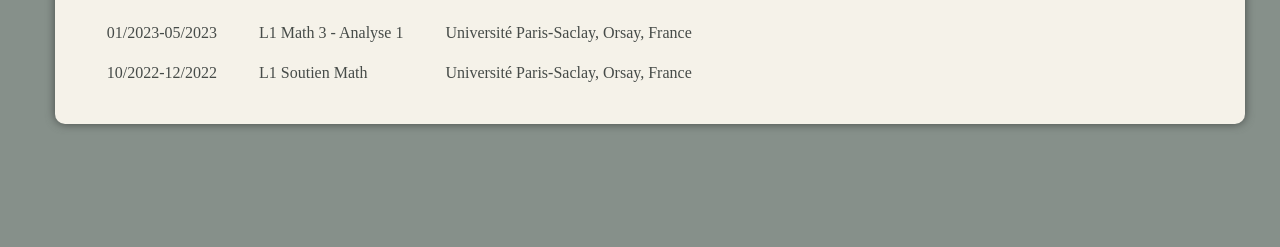
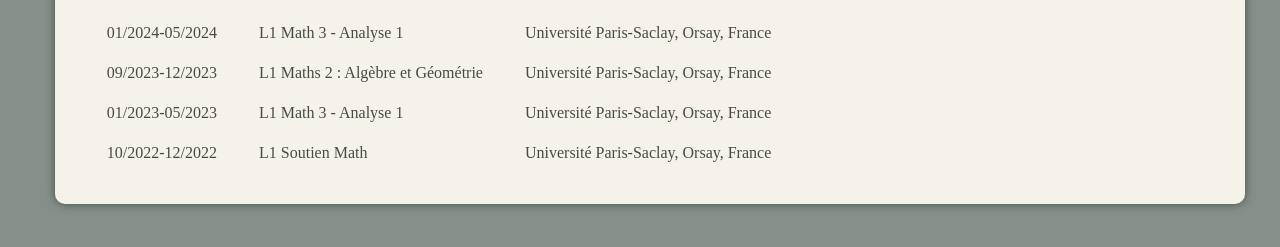
Before and after one commit to hcYang-math/hcYang-math.github.io, a plain HTML site: page en/teaching.html in a window 1280 px wide. Shown: the part 537-784 px from the top of the page. Drawn offline with Linux system fonts and the light colour scheme.

Commit message:
Add files via upload

```diff
--- a/en/teaching.html
+++ b/en/teaching.html
@@ -51,6 +51,16 @@
                     <div class="block-box">
                         <table class="table-exp">
                             <tr>
+                                <td>01/2024-05/2024</td>
+                                <td>L1 Math 3 - Analyse 1</td>
+                                <td>Université Paris-Saclay, Orsay, France</td>
+                            </tr>
+                            <tr>
+                                <td>09/2023-12/2023</td>
+                                <td>L1 Maths 2 : Algèbre et Géométrie</td>
+                                <td>Université Paris-Saclay, Orsay, France</td>
+                            </tr>
+                            <tr>
                                 <td>01/2023-05/2023</td>
                                 <td>L1 Math 3 - Analyse 1</td>
                                 <td>Université Paris-Saclay, Orsay, France</td>
```
Also changed, not shown: en/experience.html (+5 -1 lines).
